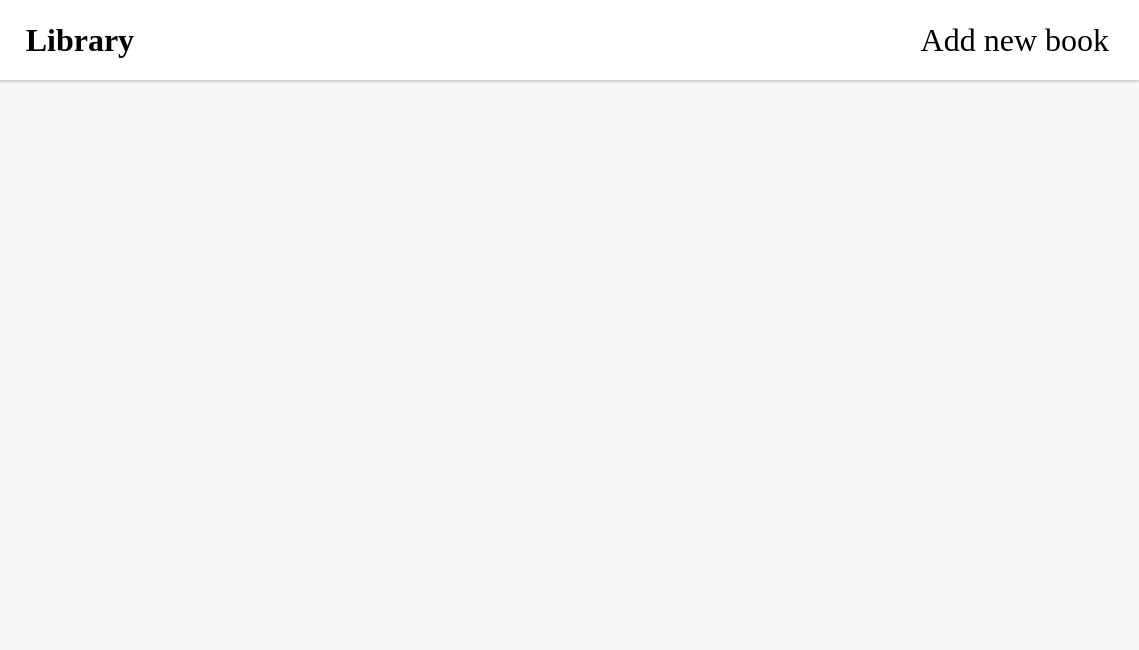
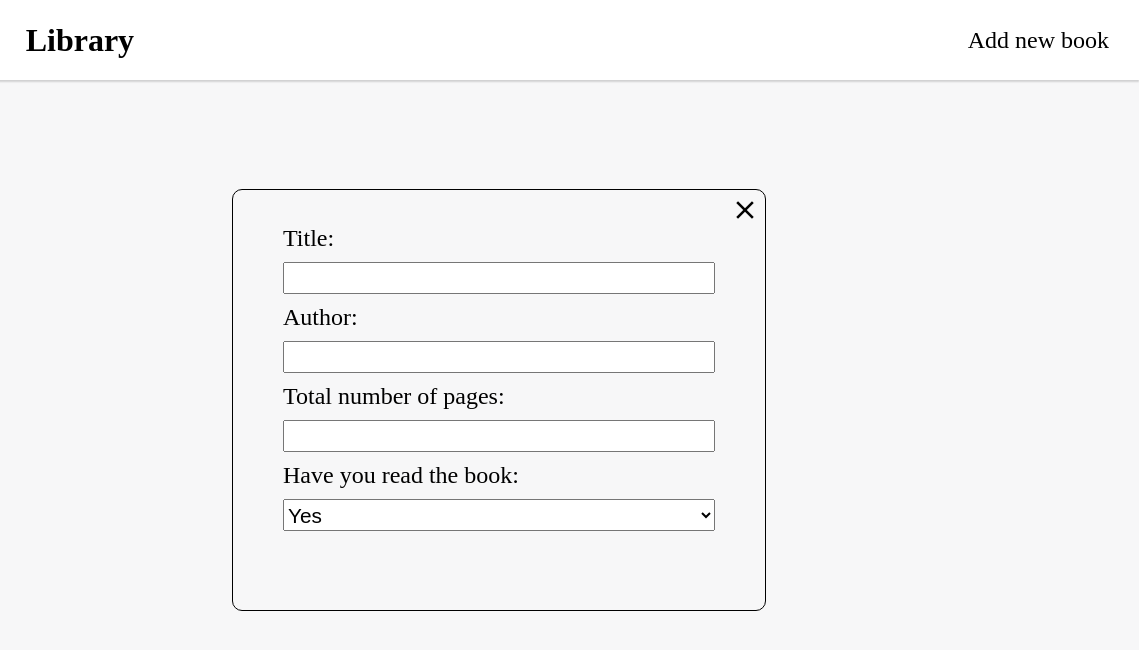
Before and after one commit to Alberinea/Library, a plain HTML site: page index.html in a window 1280 px wide. Both pictures are taken after a click on the element "Add new book". Shown: the full height of the page, 141-1280 px from the left. Drawn offline with Linux system fonts and the light colour scheme.

Commit message:
Crafted basic 'Add new book' function

```diff
--- a/index.html
+++ b/index.html
@@ -4,13 +4,29 @@
         <title>Library</title>
         <meta charset="UTF-8" />
         <link rel="stylesheet" href="styles.css" />
+        <link href="https://fonts.googleapis.com/icon?family=Material+Icons"
+      rel="stylesheet">
     </head>
     <body>
         <header>
             <img id="icon" src="https://cdn.icon-icons.com/icons2/2474/PNG/512/education_books_library_icon_149685.png" alt="icon">
-            <p id="title">Library</p>
+            <p id="webTitle">Library</p>
             <p id="addBook">Add new book</p>
         </header>
+        <div id="container"></div>
+        <div id="form" style="display: none;">
+            <span id="closeButton" class="material-icons">close</span>
+            <label for="title">Title:</label>
+            <input type="text" id="title" name="title">
+            <label for="author">Author:</label>
+            <input type="text" id="author" name="author">
+            <label for="pageNum">Total number of pages:</label>
+            <input type="text" id="pageNum" name="pageNum">
+            <label for="read">Have you read the book:</label>
+            <select id="read">
+            <option value="Yes">Yes</option>
+            <option value="No">No</option>
+            </select>
         <script src="script.js"></script>
     </body>
 </html>
--- a/script.js
+++ b/script.js
@@ -0,0 +1,19 @@
+const addBook = document.getElementById('addBook');
+const form = document.getElementById('form');
+const closeButton = document.getElementById('closeButton');
+
+let Library = [];
+
+function Book(title, author, pageNum, read) {
+    this.name = title;
+    this.author = author;
+    this.pageNum = pageNum;
+    this.read = read;
+}
+
+function addBookToLibrary() {
+    // do stuff here
+}
+
+addBook.addEventListener('click', () => (form.style.cssText = 'display: flex'));
+closeButton.addEventListener('click', () => (form.style.cssText = 'display: none'));
--- a/styles.css
+++ b/styles.css
@@ -17,13 +17,14 @@ header {
     margin-left: 30px;
 }
 
-#title {
+#webTitle {
     align-self: center;
     margin-left: 30px;
     font-weight: bold;
 }
 
 #addBook {
+    font-size: 1.5rem;
     align-self: center;
     margin-left: auto;
     margin-right: 30px;
@@ -33,3 +34,48 @@ header {
 #addBook:hover {
     text-decoration: underline;
 }
+
+#container {
+    width: 75%;
+    height: 200px;
+    position: absolute;
+    left: 50%;
+    transform: translate(-50%);
+}
+
+#form {
+    height: 20rem;
+    width: 27rem;
+    position: absolute;
+    top: 50%;
+    left: 50%;
+    transform: translate(-50%, -50%);
+    border-color: black;
+    border: 1px solid;
+    border-radius: 10px;
+    display: flex;
+    flex-direction: column;
+    padding: 50px 50px 50px 50px;
+    font-size: 1.5rem;
+}
+
+#closeButton {
+    margin: -45px -45px 0 0;
+    font-size: 30px;
+    margin-left: auto;
+    cursor: pointer;
+}
+
+label {
+    padding-bottom: 10px;
+}
+
+input,
+select,
+option {
+    width: 100%;
+    height: 2rem;
+    font-size: 1.3rem;
+    box-sizing: border-box;
+    margin-bottom: 10px;
+}
```
